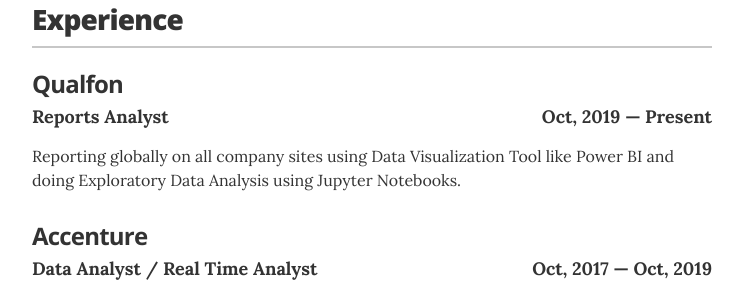
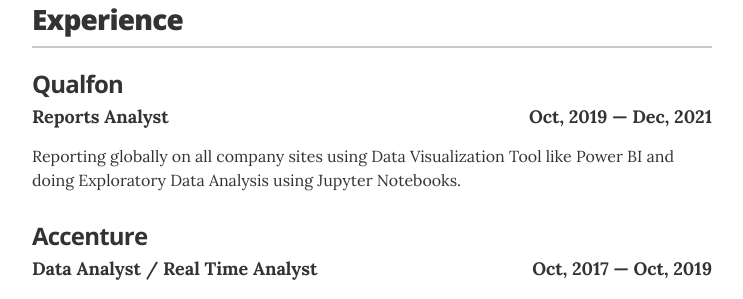
Before and after one commit to daddyawesome/daddyawesome.github.io, a Jekyll site: the page built from index.html, in a window 1280 px wide and 900 px high, scrolled down 756 px. Shown: the part 155-454 px from the top of the window, without its empty margins (268-1011 px from the left). Built offline with Jekyll 4.4.1, drawn with Linux system fonts in a browser that asks for light colours; nearby versions of some CDN libraries.

Commit message:
Update experience.yml

```diff
--- a/_data/experience.yml
+++ b/_data/experience.yml
@@ -2,7 +2,7 @@
 # Qualfon
 - company: Qualfon
   position: Reports Analyst
-  duration: Oct, 2019 &mdash; Present
+  duration: Oct, 2019 &mdash; Dec, 2021
   summary: Reporting globally on all company sites using Data Visualization Tool like Power BI and doing Exploratory Data Analysis using Jupyter Notebooks.
 
 # Accenture
```
